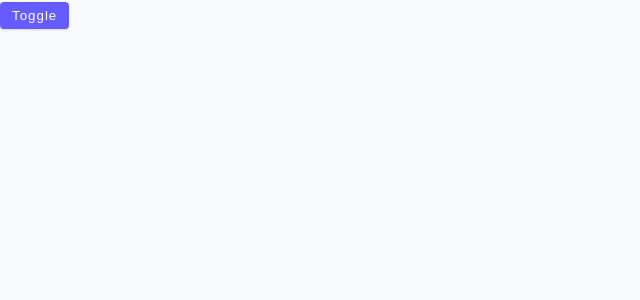
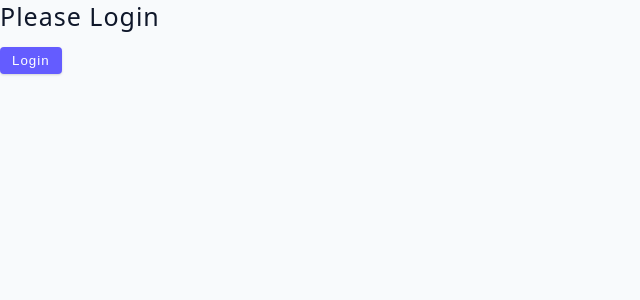
Before and after one commit to Shubh484/react-advance, a React (Vite) app in the folder advanced-react/: page / in a window 1280 px wide. Shown: the top 300 px of the page, without its empty margins (0-640 px from the left). Built offline with nearby package versions, Linux system fonts and the light colour scheme.

Commit message:
user challenge

```diff
--- a/advanced-react/src/App.jsx
+++ b/advanced-react/src/App.jsx
@@ -1,9 +1,9 @@
-import ToggleChallenge from "./tutorial/03-conditional-rendering/starter/06-toggle-challenge";
+import UserChallenge from "./tutorial/03-conditional-rendering/starter/07-user-challenge";
 
 function App() {
   return (
     <>
-      <ToggleChallenge />
+      <UserChallenge />
     </>
   );
 }
--- a/advanced-react/src/tutorial/03-conditional-rendering/starter/07-user-challenge.jsx
+++ b/advanced-react/src/tutorial/03-conditional-rendering/starter/07-user-challenge.jsx
@@ -1,4 +1,38 @@
+import { useState } from "react";
+
 const UserChallenge = () => {
+  const [user, setUser] = useState(null);
+
+  const login = () => {
+    // normally connect to db or api
+    setUser({ name: "vegan food truck" });
+  };
+
+  const logout = () => {
+    setUser(null);
+  };
+  return (
+    <>
+      <div>
+        {user ? (
+          <div>
+            <h4>hello there, {user.name}</h4>
+            <button className="btn" onClick={logout}>
+              logout
+            </button>
+          </div>
+        ) : (
+          <div>
+            <h4>please login</h4>
+            <button className="btn" onClick={login}>
+              login
+            </button>
+          </div>
+        )}
+      </div>
+    </>
+  );
+
   return <h2>user challenge</h2>;
 };
 
```
